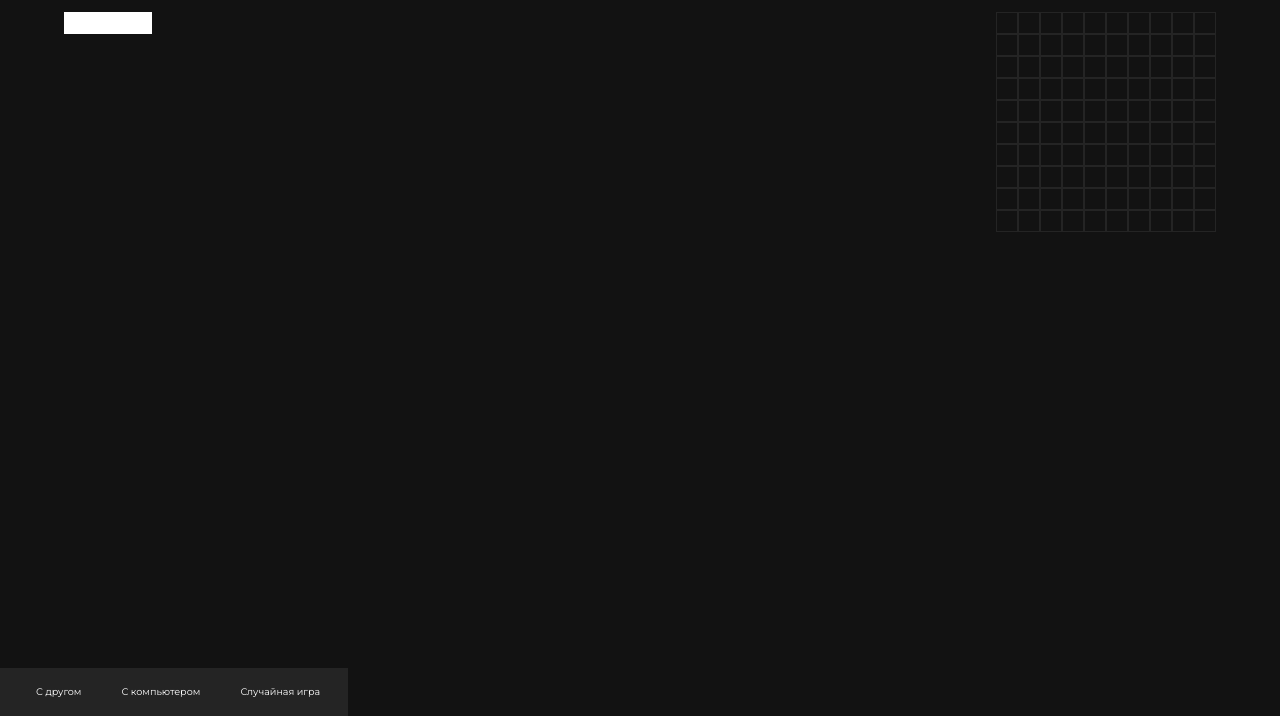
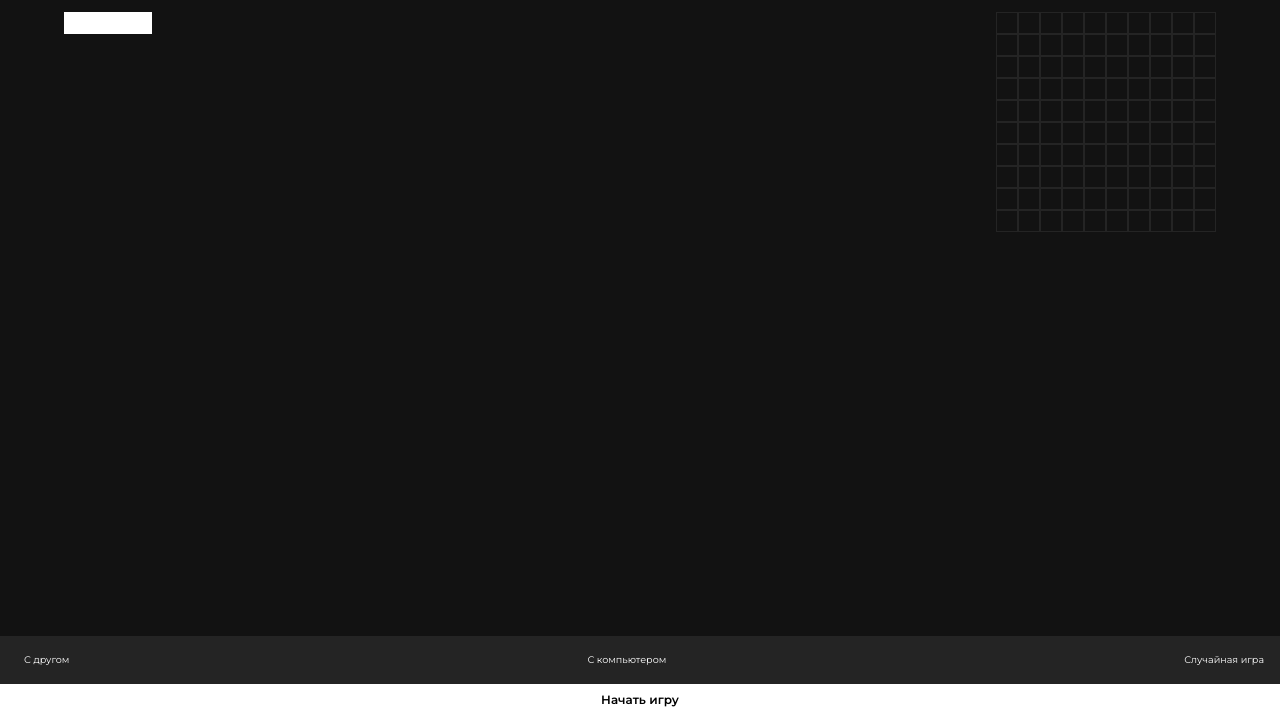
Before and after one commit to butichex/seabattle, a plain HTML site: page index.html in a window 1280 px wide. Shown: the part 84-800 px from the top of the page. Drawn offline with Linux system fonts and the light colour scheme.

Commit message:
Сверстана главная страница, добавлены кнопки переключения режимов, начала игры

```diff
--- a/index.html
+++ b/index.html
@@ -20,7 +20,7 @@
         </div>
     </header>
     <section class="select-game">
-        <div class="select-game__inner container">
+        <div class="select-game__inner">
             <ul class="select-game__list">
                 <li class="select-game__item">
                     <div class="select-game__icon gg-link"></div>
@@ -148,6 +148,11 @@
 
         </div>
     </section>
+    <div class="start-game">
+        <a href="" class="start-game__link">
+            <p class="start-game__text">Начать игру</p>
+        </a>
+    </div>
 </body>
 
 </html>
--- a/scss/style.scss
+++ b/scss/style.scss
@@ -98,30 +98,33 @@ img {
 
 
 .select-game {
-    margin: 0.5rem 0px 0px 0px;
+    width   : 100%;
+    height          : 3rem;
     position: fixed;
-    bottom: 0;
-    left: 0;
+    bottom  : 2rem;
+    left    : 0;
+
     &__inner {
-        height: 3rem;
+        height: 100%;
+        padding         : 0px 0.5rem;
         background-color: #242424;
         font-size       : 0.6rem;
-        align-items: center;
+        align-items     : center;
+        justify-content : center;
     }
 
     &__list {
-        display: flex;
-        gap: 1rem;
-        height: 100%;
-
+        display        : flex;
+        justify-content: space-between;
+        height         : 100%;
     }
 
     &__item {
-        padding: 0px 0.5rem;
-        height: 100%;
+        padding    : 0px 0.5rem;
+        height     : 100%;
         display    : flex;
         align-items: center;
-        gap: 0.5rem;
+        gap        : 0.5rem;
     }
 
     &__icon {}
@@ -173,3 +176,23 @@ img {
 
 
 }
+
+
+.start-game {
+    width   : 100%;
+    height: 2rem;
+    position: fixed;
+    bottom  : 0;
+    left    : 0;
+    background: white;
+    display: flex;
+    align-items: center;
+    justify-content: center;
+
+    &__text {
+        font-weight: 600;
+        color: black;
+        font-size: 0.75rem;
+    }
+
+}
```
Also changed, not shown: css/style.css, 1 other file.
